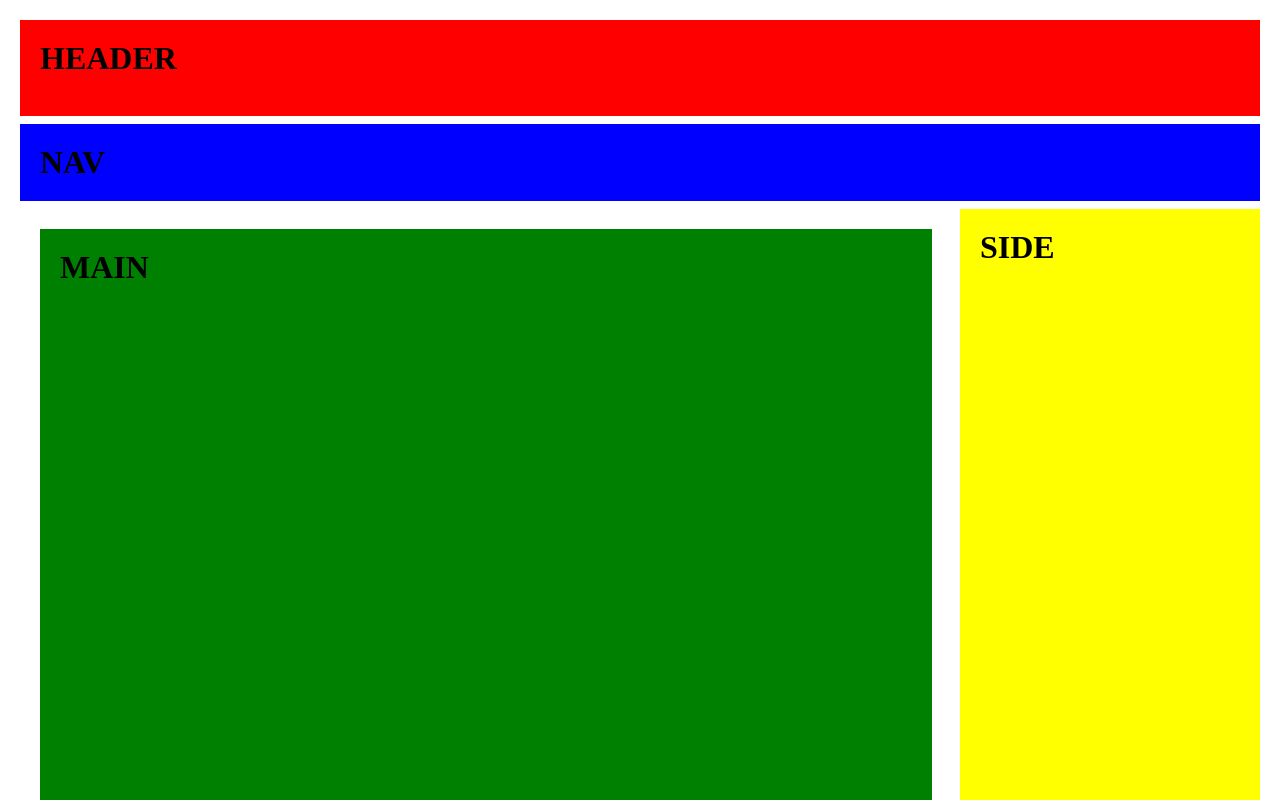
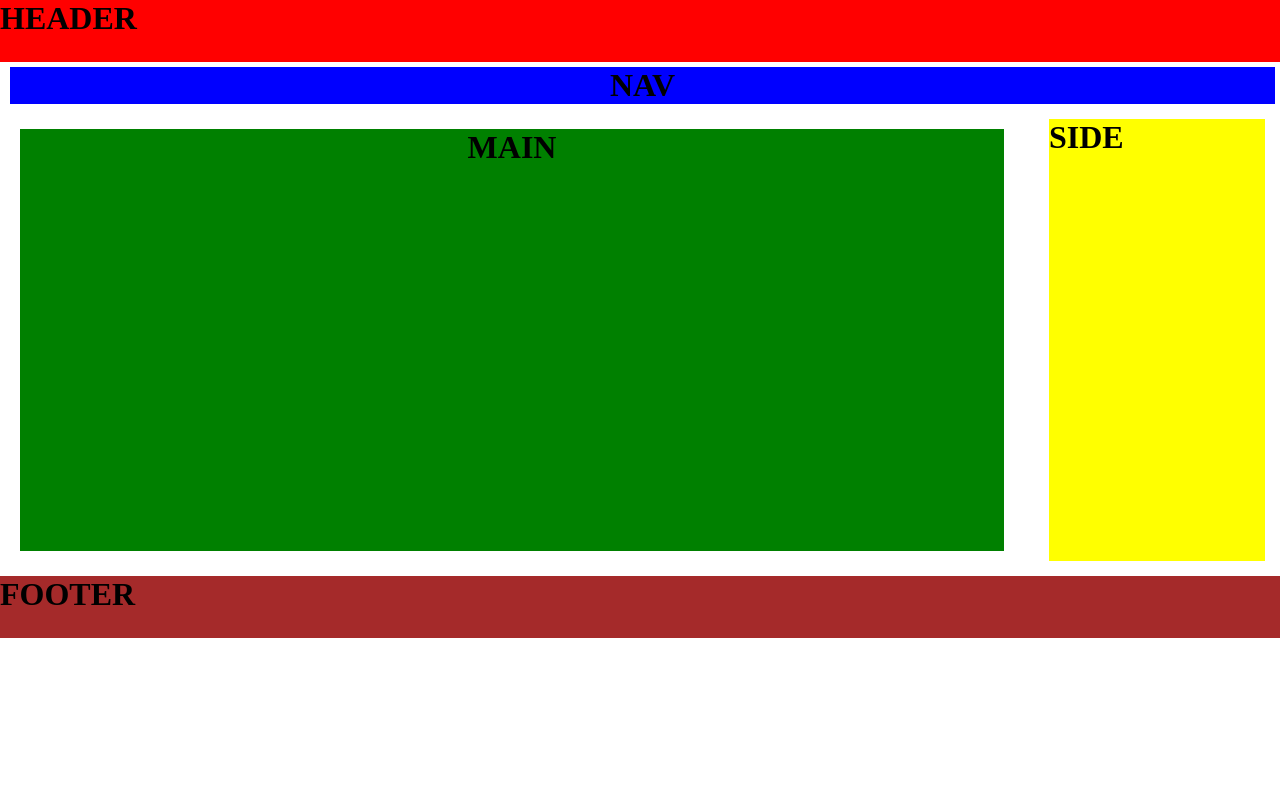
Before and after one commit to Emkaaa/rkbrijesce, a plain HTML site: page index.html in a window 1280 px wide. Shown: the top 800 px of the page. Drawn offline with Linux system fonts and the light colour scheme.

Commit message:
odnos maina i sidea 80/20

```diff
--- a/main.css
+++ b/main.css
@@ -1,33 +1,41 @@
 *{
-    padding: 10px;
+    padding: 0px;
     margin: 0;
 }
 
 body{
 
     display: grid;
-    grid-template-columns: auto 300px;
-    grid-template-rows: 1.5fr 1.2fr 15fr 1.5fr;
-    grid-gap: 8px;
+    grid-template-columns: 80% 20%;
+    grid-template-rows: 2fr 1.2fr 15fr 2fr;
+    grid-gap: 5px;
+
 }
 
 .header{
     background-color: red;
     grid-column-start: 1;
     grid-column-end: 3;
+    text-align: start;
+
 
 }
 .nav{
     background-color: blue;
     grid-column-start: 1;
     grid-column-end: 3;
+    margin: 0 10px;
+    text-align: center;
+
 }
 .main{
     margin: 20px;
     background-color: green;
+    text-align: center;
 }
 .side{
     background-color: yellow;
+    margin: 10px 20px;
 }
 .footer{
     background-color: brown;
```
